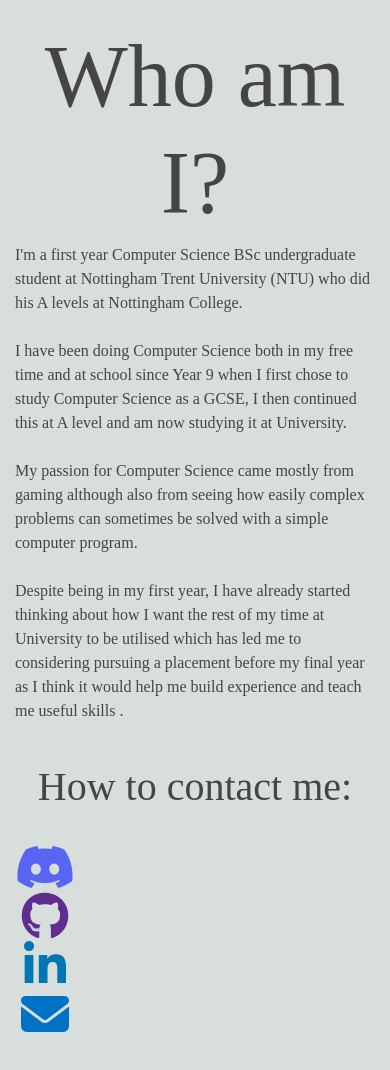
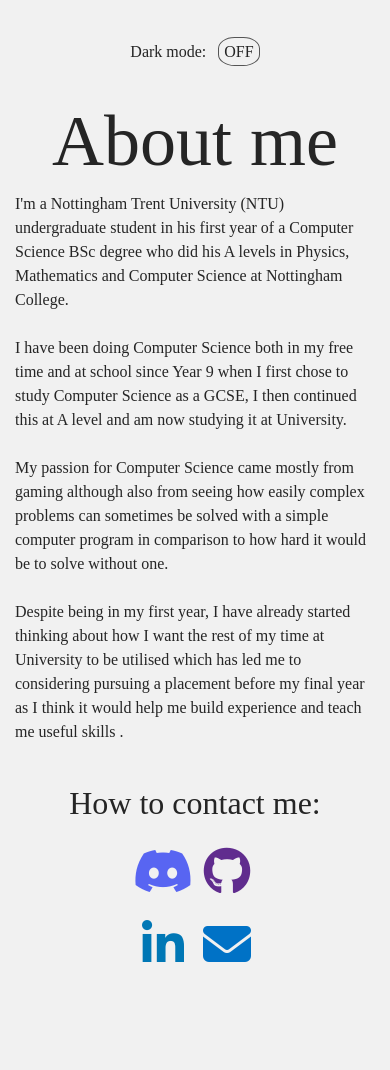
Before and after one commit to Kamil1325/kamil1325.github.io, a plain HTML site: page index.html in a window 390 px wide. After the commit the page ends 1017 px from the top, so only its background shows below. Drawn offline with nearby package versions, Linux system fonts and the light colour scheme; a web font is replaced by a local one.

Commit message:
added dark mode feature and made mobile view a lot better

```diff
--- a/css/style.css
+++ b/css/style.css
@@ -1,5 +1,6 @@
 :root{
-    --background: #D7DEDC;
+    --background: #F1F1F1;
+    --dark-background: #252525;
     --linkedin: #0077B5;
     --discord: #5865F2;
     --github: #602C8E;
@@ -8,35 +9,91 @@
 
 body{
     background-color: var(--background);
-    color: #454545;
+    color: #252525;
 }
+
 .fa-github{
     color: var(--github);
 }
+
 .fa-discord{
     color:var(--discord);
 }
+
 .fa-linkedin{
     color:var(--linkedin);
 }
+
 .fa-envelope{
     color:var(--email);
 }
+
 .fa-github:hover{
     color: var(--github);
 }
+
 .fa-discord:hover{
     color:var(--discord);
 }
+
 .fa-linkedin:hover{
     color:var(--linkedin);
 }
+
 .fa-envelope:hover{
     color:var(--email);
 }
+
 h1{
     text-align: center;
+    font-size: 90%;
 }
-a{
-    width:100%;
+
+.fa{
+    font-size: 3em;
 }
+
+.fab{
+    font-size: 3em;
+}
+
+.mobile{
+    display:none
+}
+
+.dark-mode-button{
+    float:right;
+    padding: 10px 50px;
+    font-size: 1em;
+}
+.change {
+    cursor: pointer;
+    border: 1px solid #555;
+    border-radius: 40%;
+    width: 20px;
+    text-align: center;
+    padding: 5px;
+    margin-left: 8px;
+}
+.dark-mode{
+    background-color: var(--dark-background);
+    color: #F1F1F1;
+}
+
+@media screen and (max-width: 767px) {
+    .col-md-1{
+        text-align: center;
+    }
+    .desktop{
+        display:none;
+    }
+    .mobile{
+        display:block;
+    }
+    .dark-mode-button {
+        float:none;
+        text-align: center;
+        padding-top: 40px;
+    }
+
+}
--- a/index.html
+++ b/index.html
@@ -10,6 +10,7 @@
     <script src="https://code.jquery.com/jquery-3.4.1.slim.min.js" integrity="sha384-J6qa4849blE2+poT4WnyKhv5vZF5SrPo0iEjwBvKU7imGFAV0wwj1yYfoRSJoZ+n" crossorigin="anonymous"></script>
     <script src="https://cdn.jsdelivr.net/npm/popper.js@1.16.0/dist/umd/popper.min.js" integrity="sha384-Q6E9RHvbIyZFJoft+2mJbHaEWldlvI9IOYy5n3zV9zzTtmI3UksdQRVvoxMfooAo" crossorigin="anonymous"></script>
     <script src="https://cdn.jsdelivr.net/npm/bootstrap@4.4.1/dist/js/bootstrap.min.js" integrity="sha384-wfSDF2E50Y2D1uUdj0O3uMBJnjuUD4Ih7YwaYd1iqfktj0Uod8GCExl3Og8ifwB6" crossorigin="anonymous"></script>
+    <script src="https://cdnjs.cloudflare.com/ajax/libs/jquery/3.4.0/jquery.min.js"></script>
     <link rel="preconnect" href="https://fonts.gstatic.com">
     <link href="https://fonts.googleapis.com/css2?family=Eczar&display=swap" rel="stylesheet">
     <link rel="shortcut icon" type="image/x-icon" href="image/favicon.ico"/>
@@ -21,44 +22,71 @@
     </style>
 </head>
 <body>
+<div class="dark-mode-button">
+    Dark mode:
+    <span class="change">OFF</span>
+</div>
 <div class = "container mt-4">
     <div class = "row">
-        <div class = "col-md-6 my-auto mx-auto">
-            <h1 class = "display-2">Who am I?</h1>
-            <p>I'm a first year Computer Science BSc undergraduate student at Nottingham Trent University (NTU) who did his A levels at Nottingham College.
+        <div class = "col-md-7 my-auto mx-auto justify-content-center">
+            <h1 class = "display-3">About me</h1>
+            <p>I'm a Nottingham Trent University (NTU) undergraduate student in his first year of a Computer Science BSc degree who did his A levels in Physics, Mathematics and Computer Science at Nottingham College.
                 <br><br>I have been doing Computer Science both in my free time and at school since Year 9 when I first chose to study Computer Science as a GCSE, I then continued this at A level and am now studying it at University.
-                <br><br>My passion for Computer Science came mostly from gaming although also from seeing how easily complex problems can sometimes be solved with a simple computer program.
+                <br><br>My passion for Computer Science came mostly from gaming although also from seeing how easily complex problems can sometimes be solved with a simple computer program in comparison to how hard it would be to solve without one.
                 <br><br>Despite being in my first year, I have already started thinking about how I want the rest of my time at University to be utilised which has led me to considering pursuing a placement before my final year as I think it would help me build experience and teach me useful skills .
                 <br><br>
             </p>
         </div>
     </div>
     <footer>
-        <div class = "row mb-4">
+        <div class = "row mb-3">
             <div class = "col-md-5 mx-auto text-center">
-                <h1 class = "display-5">How to contact me:</h1>
+                <h2>How to contact me:</h2>
             </div>
         </div>
-        <div class = "row justify-content-center">
+        <div class = "row justify-content-center desktop">
             <div class = "col-md-1">
-                <a href = "https://discordapp.com/users/341187498803986442" target = "_blank" class="fab fa-discord fa-3x"></a>
+                <a href = "https://discordapp.com/users/341187498803986442" target = "_blank" class="fab fa-discord "></a>
             </div>
             <br><br>
             <div class = "col-md-1">
-                <a href = "https://github.com/Kamil1325" target = "_blank" class="fa fa-fw fa-github fa-3x"></a>
+                <a href = "https://github.com/Kamil1325" target = "_blank" class="fa fa-fw fa-github"></a>
             </div>
             <br><br>
             <div class = "col-md-1">
-                <a href = "https://www.linkedin.com/in/kamil-roman-97116024b/" target = "_blank" class="fa fa-fw fa-linkedin fa-3x"></a>
+                <a href = "https://www.linkedin.com/in/kamil-roman-97116024b/" target = "_blank" class="fa fa-fw fa-linkedin"></a>
             </div>
             <br><br>
             <div class = "col-md-1">
-                <a target = "_blank" href="mailto:kamilr1325@gmail.com" class="fa fa-fw fa-envelope fa-3x"></a>
+                <a target = "_blank" href="mailto:kamilr1325@gmail.com" class="fa fa-fw fa-envelope"></a>
+            </div>
+        </div>
+
+        <div class = "row justify-content-center mobile">
+            <div class = "col-md-1">
+                <a href = "https://discordapp.com/users/341187498803986442" target = "_blank" class="fab fa-discord "></a>
+                <a href = "https://github.com/Kamil1325" target = "_blank" class="fa fa-fw fa-github"></a>
+            </div>
+            <br>
+            <div class = "col-md-1">
+                <a href = "https://www.linkedin.com/in/kamil-roman-97116024b/" target = "_blank" class="fa fa-fw fa-linkedin"></a>
+                <a target = "_blank" href="mailto:kamilr1325@gmail.com" class="fa fa-fw fa-envelope"></a>
             </div>
         </div>
     </footer>
 </div>
 <br>
 <br>
+<script>
+    $( ".change" ).on("click", function() {
+        if( $( "body" ).hasClass( "dark-mode" )) {
+            $( "body" ).removeClass( "dark-mode" );
+            $( ".change" ).text( "OFF" );
+        } else {
+            $( "body" ).addClass( "dark-mode" );
+            $( ".change" ).text( "ON" );
+        }
+    });
+</script>
 </body>
 </html>
```
